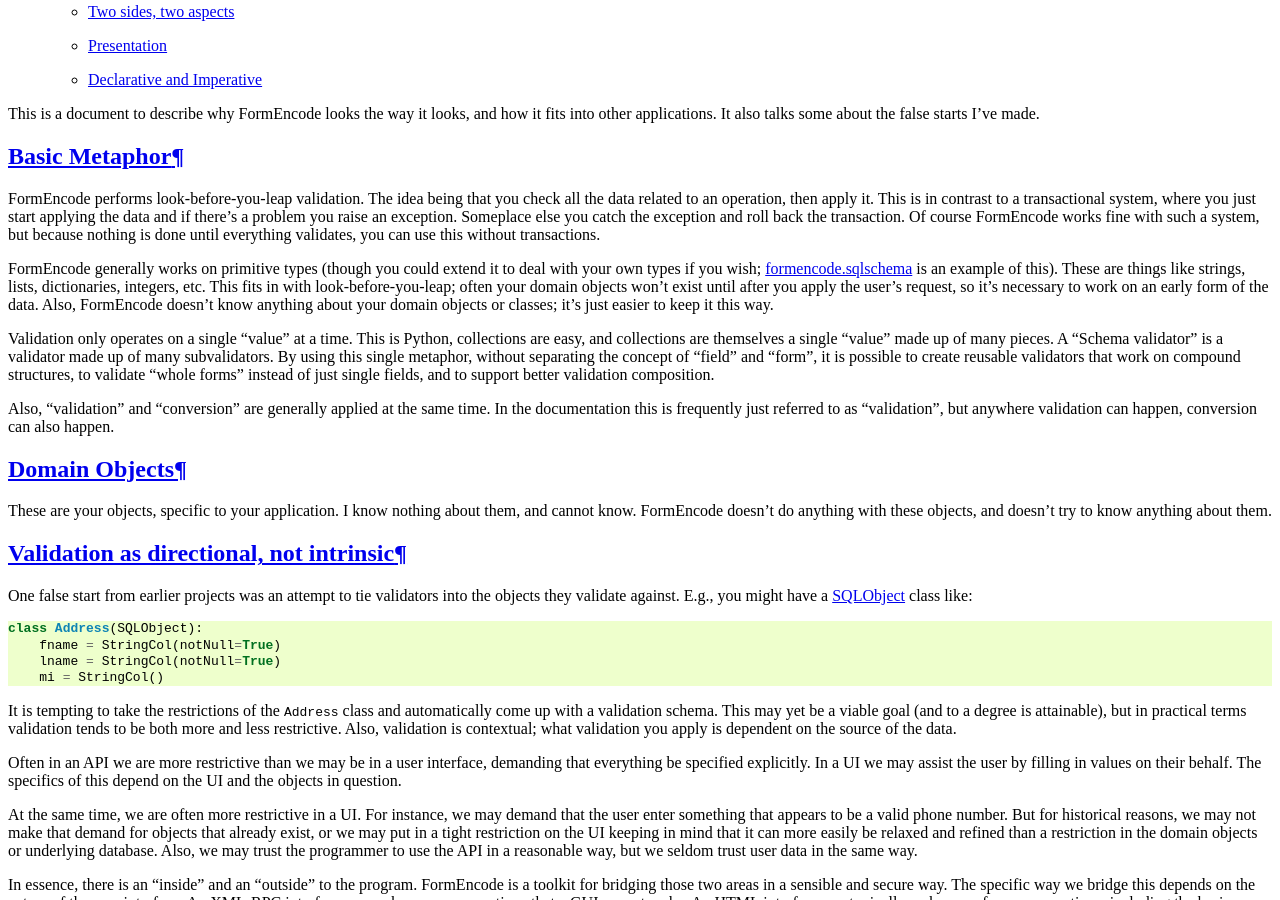
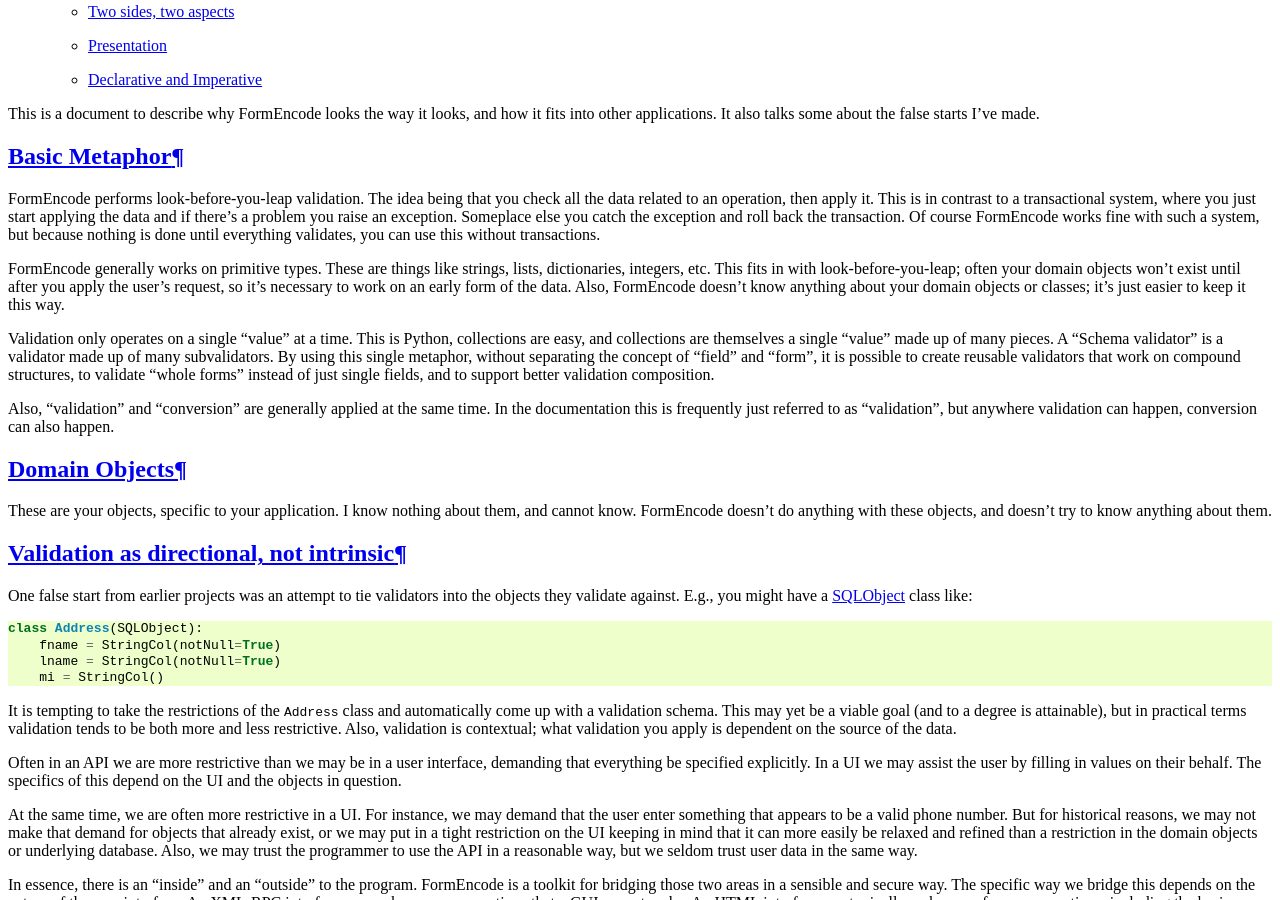
Before and after one commit to formencode/formencode, a Sphinx documentation site: the page built from docs/Design.txt, in a window 1280 px wide and 900 px high, scrolled down 438 px. Built offline with Sphinx 7.4.7, drawn with Linux system fonts in a browser that asks for light colours.

```diff
--- a/docs/Design.txt
+++ b/docs/Design.txt
@@ -24,15 +24,12 @@ Of course FormEncode works fine with such a system, but because
 nothing is done until everything validates, you can use this without
 transactions.
 
-FormEncode generally works on primitive types (though you could extend
-it to deal with your own types if you wish; `formencode.sqlschema
-<module-formencode.sqlschema.html>`_ is an example of this).  These
-are things like strings, lists, dictionaries, integers, etc.  This
-fits in with look-before-you-leap; often your domain objects won't
-exist until after you apply the user's request, so it's necessary to
-work on an early form of the data.  Also, FormEncode doesn't know
-anything about your domain objects or classes; it's just easier to
-keep it this way.
+FormEncode generally works on primitive types.  These are things like
+strings, lists, dictionaries, integers, etc.  This fits in with
+look-before-you-leap; often your domain objects won't exist until
+after you apply the user's request, so it's necessary to work on an
+early form of the data.  Also, FormEncode doesn't know anything about
+your domain objects or classes; it's just easier to keep it this way.
 
 Validation only operates on a single "value" at a time.  This is
 Python, collections are easy, and collections are themselves a single
--- a/docs/ToDo.txt
+++ b/docs/ToDo.txt
@@ -33,11 +33,5 @@ Things To Do
 * Make ``doctest_xml_compare`` work with wildcards/ellipses.  Maybe
   with non-XHTML.
 
-* Maybe include `wareweb.packing
-  <http://pythonpaste.org/wareweb/module-wareweb.packing.html>`_,
-  which is kind like like one-way validation for really small forms.
-  A compliment/alternative to `variabledecode
-  <module-formencode.variabledecode.html>`_.
-
 * Some more ways to build validation.  Validation from docstrings or
   method signatures.
```
Also changed, not shown: docs/Validator.txt (+19 -21 lines), docs/htmlfill.txt (+7 -8 lines).
